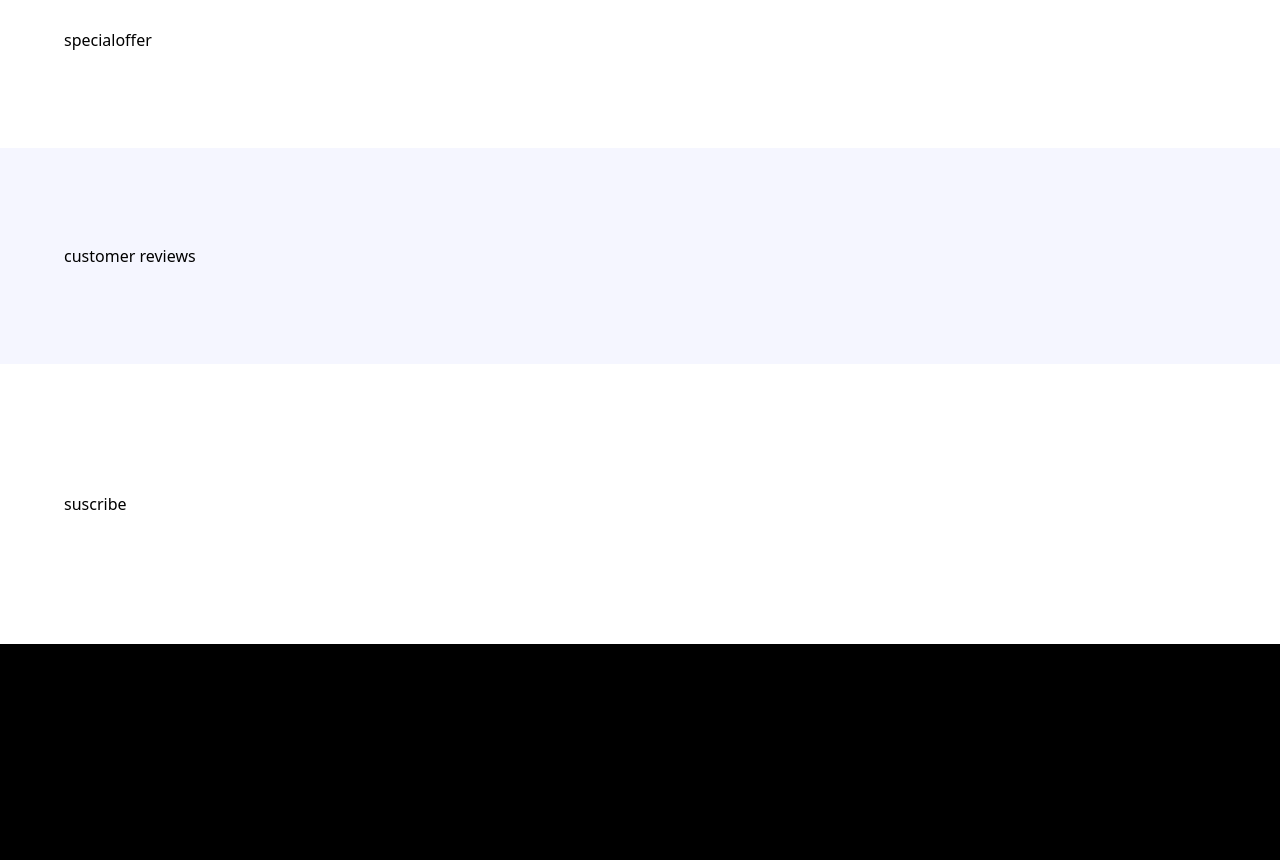
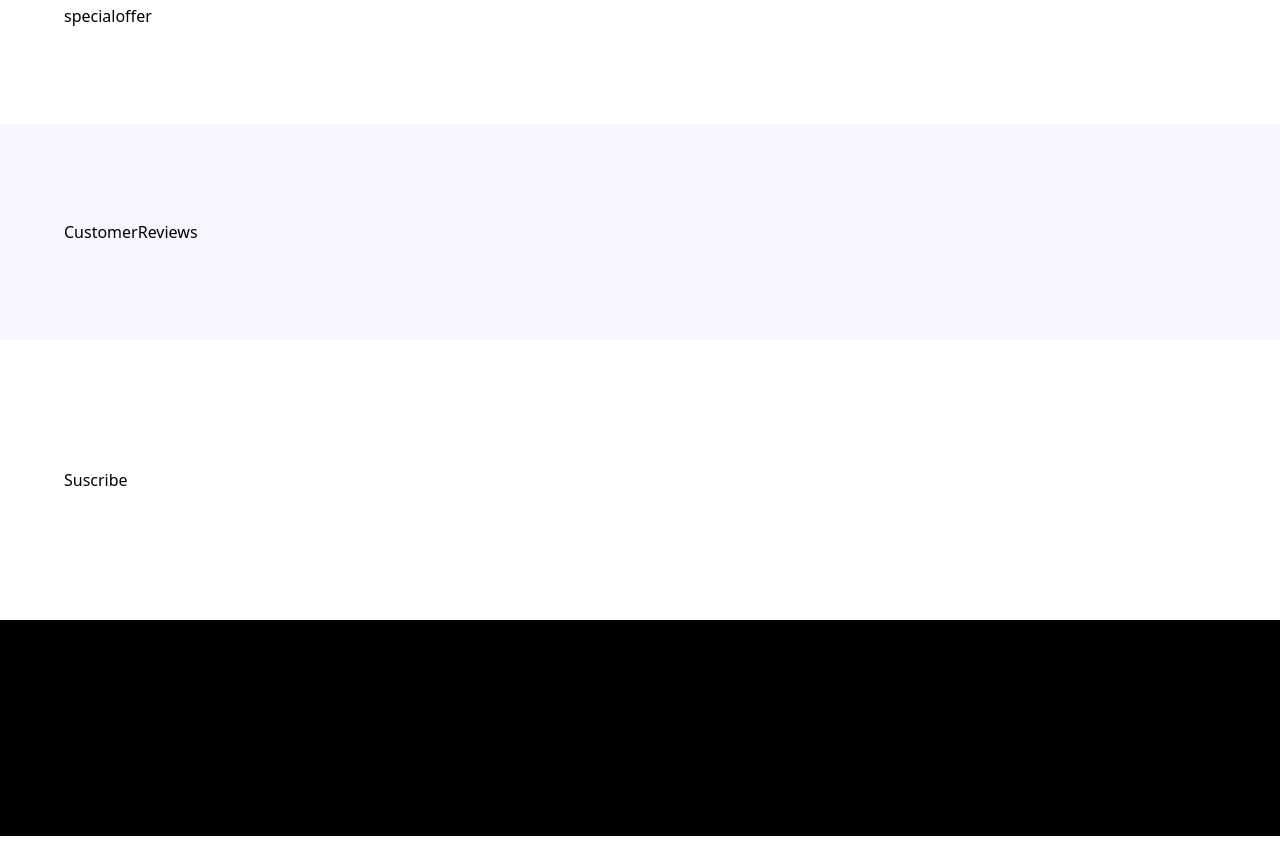
Before and after one commit to TemitopeRekun/Nike-Landing-Page-react.js, a React (Vite) app: page / in a window 1280 px wide. Shown: the part 860-1720 px from the top of the page. After the commit the page ends 1696 px from the top, so only its background shows below. Built offline with nearby package versions, Linux system fonts and the light colour scheme; a web font is replaced by a local one.

Commit message:
started the Navigation component

```diff
--- a/index.html
+++ b/index.html
@@ -2,7 +2,7 @@
 <html lang="en">
 	<head>
 		<meta charset="UTF-8" />
-		<link rel="icon" type="image/svg+xml" href="" />
+		<link rel="icon" type="image/svg+xml" href="favicon.ico" />
 		<meta name="viewport" content="width=device-width, initial-scale=1.0" />
 		<title>Nike Landing Page</title>
 	</head>
--- a/src/App.jsx
+++ b/src/App.jsx
@@ -1,34 +1,32 @@
+import {
+	Hero,
+	PopularProduct,
+	Services,
+	SpecialOffer,
+	Suscribe,
+	CustomerReviews,
+	Footer,
+	SuperQuality,
+} from "./sections";
 
-
-
-
+import Nav from "./components/Nav";
 
 const App = () => (
 	<main className="relative">
-		nav
-    <section className="xl:padding-1 wide:padding-r padding-b">
-      hero
-    </section>
-    <section className="padding">
-      PopularProduct
-    </section>
-    <section className="padding">
-      superquality
-    </section>
-    <section className="padding padding-x py-10">
-      services
-    </section>
-    <section className="padding">
-      specialoffer
-    </section>
-    <section className="padding bg-pale-blue paddding">
-			customer reviews
+		<Nav />
+		<section className="xl:padding-1 wide:padding-r padding-b">hero</section>
+		<section className="padding">PopularProduct</section>
+		<section className="padding">superquality</section>
+		<section className="padding padding-x py-10">services</section>
+		<section className="padding">specialoffer</section>
+		<section className="padding bg-pale-blue paddding">
+			<CustomerReviews />
 		</section>
 		<section className="padding padding-x sm:py-32 py-16 w-full">
-			suscribe
+			<Suscribe />
 		</section>
 		<section className="padding bg-black padding-x padding-t pb-8">
-			footer
+			<Footer />
 		</section>
 	</main>
 );
--- /dev/null
+++ b/src/components/Nav.jsx
@@ -0,0 +1,7 @@
+import React from "react";
+
+const Nav = () => {
+	return <div></div>;
+};
+
+export default Nav;
--- a/src/sections/index.js
+++ b/src/sections/index.js
@@ -7,7 +7,7 @@ import CustomerReviews from "./CustomerReviews";
 import Suscribe from "./Suscribe";
 import Footer from "./Footer";
 
-export default {
+export {
 	Hero,
 	PopularProduct,
 	SuperQuality,
```
